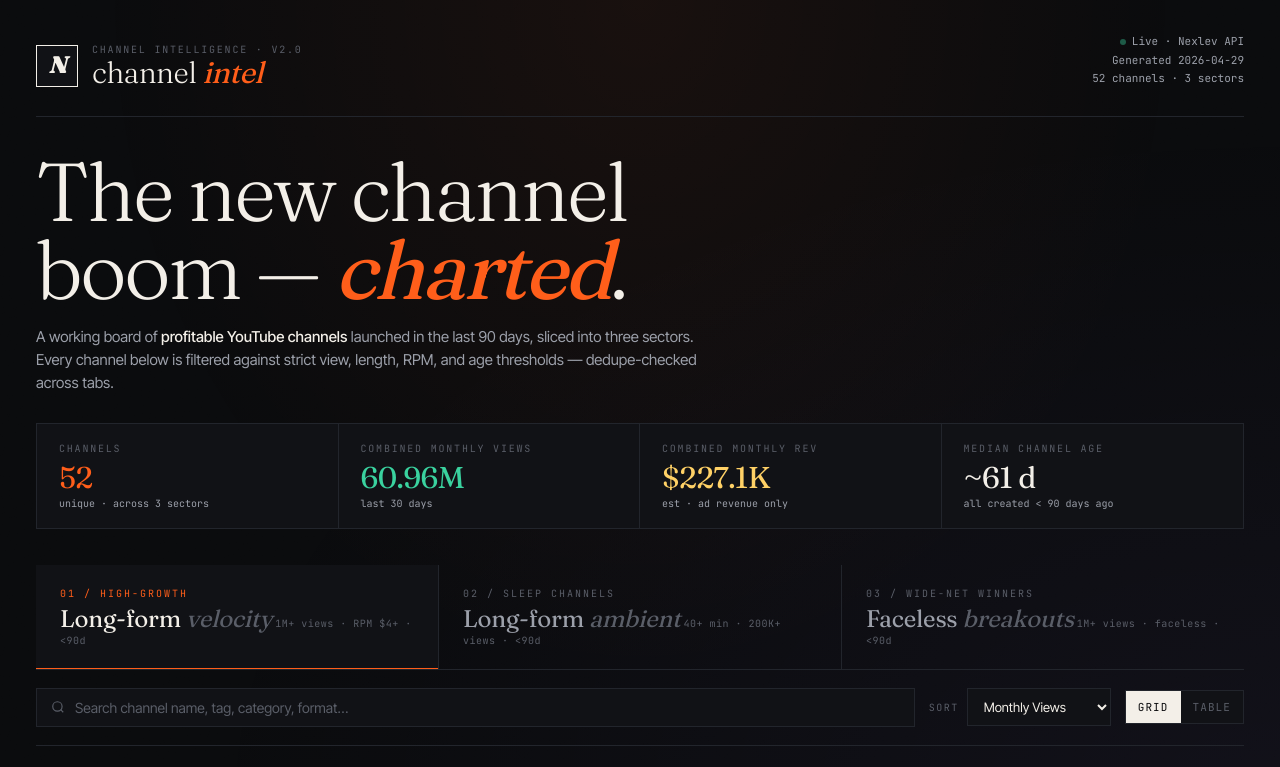
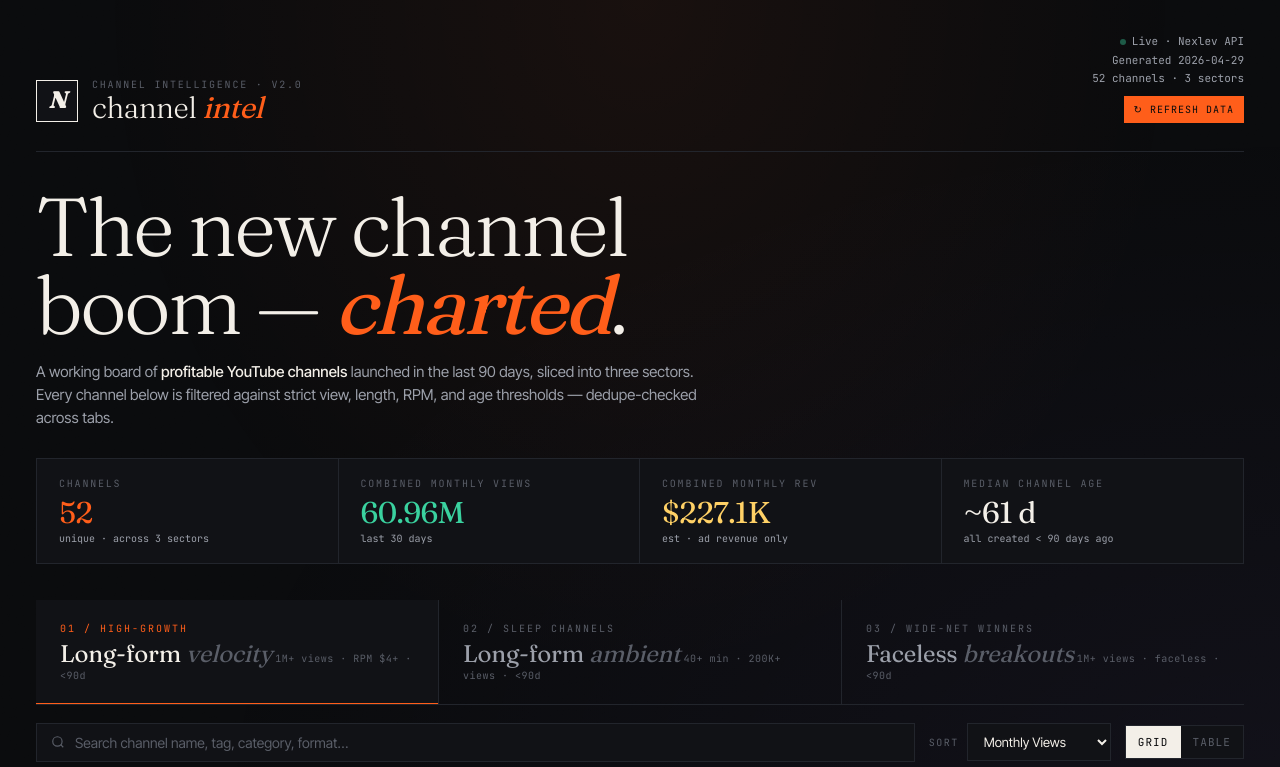
Before and after one commit to brederodesabine1-hash/-nexlev-dashboard-, a plain HTML site: page index.html in a window 1280 px wide. Shown: the top 767 px of the page. Drawn offline with Linux system fonts and the light colour scheme.

Commit message:
feat: add refresh data button linking to GitHub Actions

```diff
--- a/index.html
+++ b/index.html
@@ -172,6 +172,7 @@ footer .powered b{color:var(--acc);font-weight:500}
       <div><span class="dot"></span>Live · Nexlev API</div>
       <div>Generated 2026-04-29</div>
       <div>52 channels · 3 sectors</div>
+      <div style="margin-top:8px"><a href="https://github.com/brederodesabine1-hash/-nexlev-dashboard-/actions/workflows/refresh.yml" target="_blank" style="display:inline-flex;align-items:center;gap:6px;font-family:'JetBrains Mono',monospace;font-size:10px;letter-spacing:.1em;color:var(--bg);background:var(--acc);padding:5px 10px;text-decoration:none;border:none;cursor:pointer" title="Opens GitHub Actions — click Run workflow, wait ~2 min, then reload this page">↻ REFRESH DATA</a></div>
     </div>
   </header>
 
```
